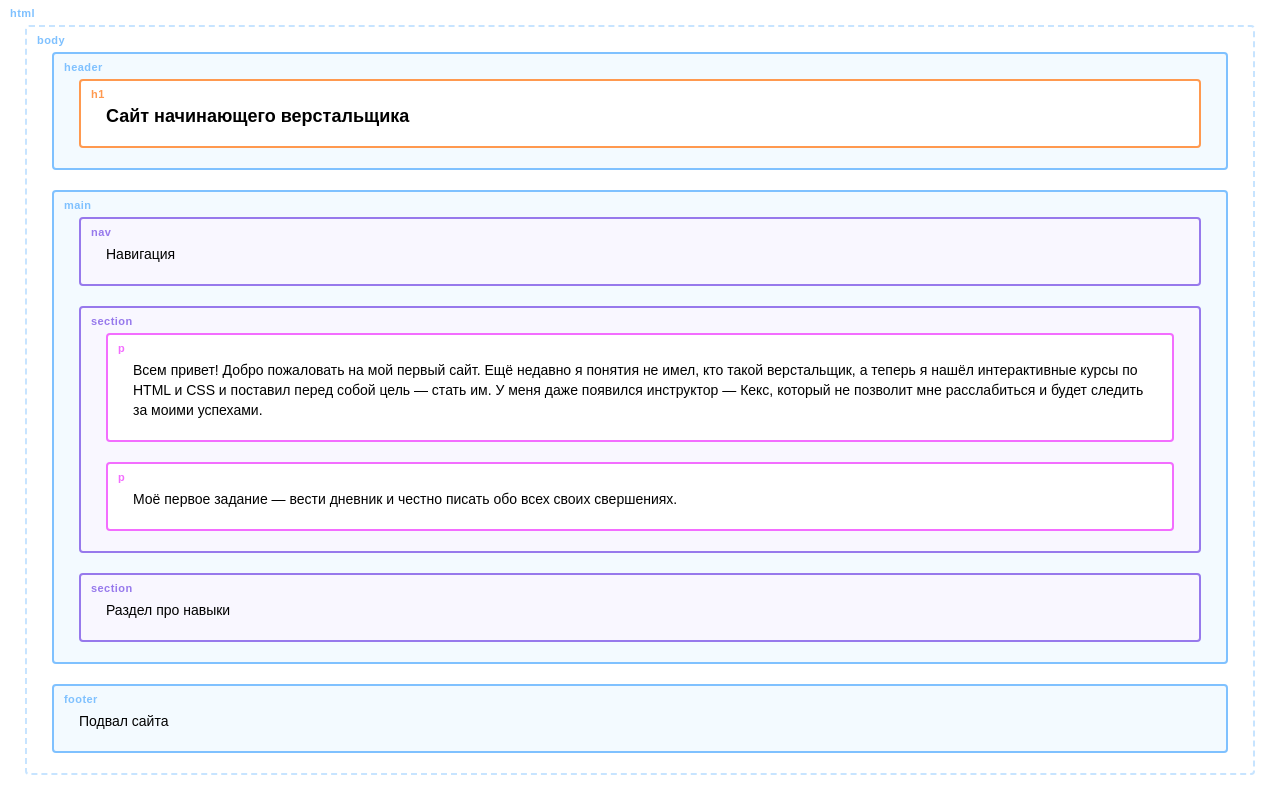
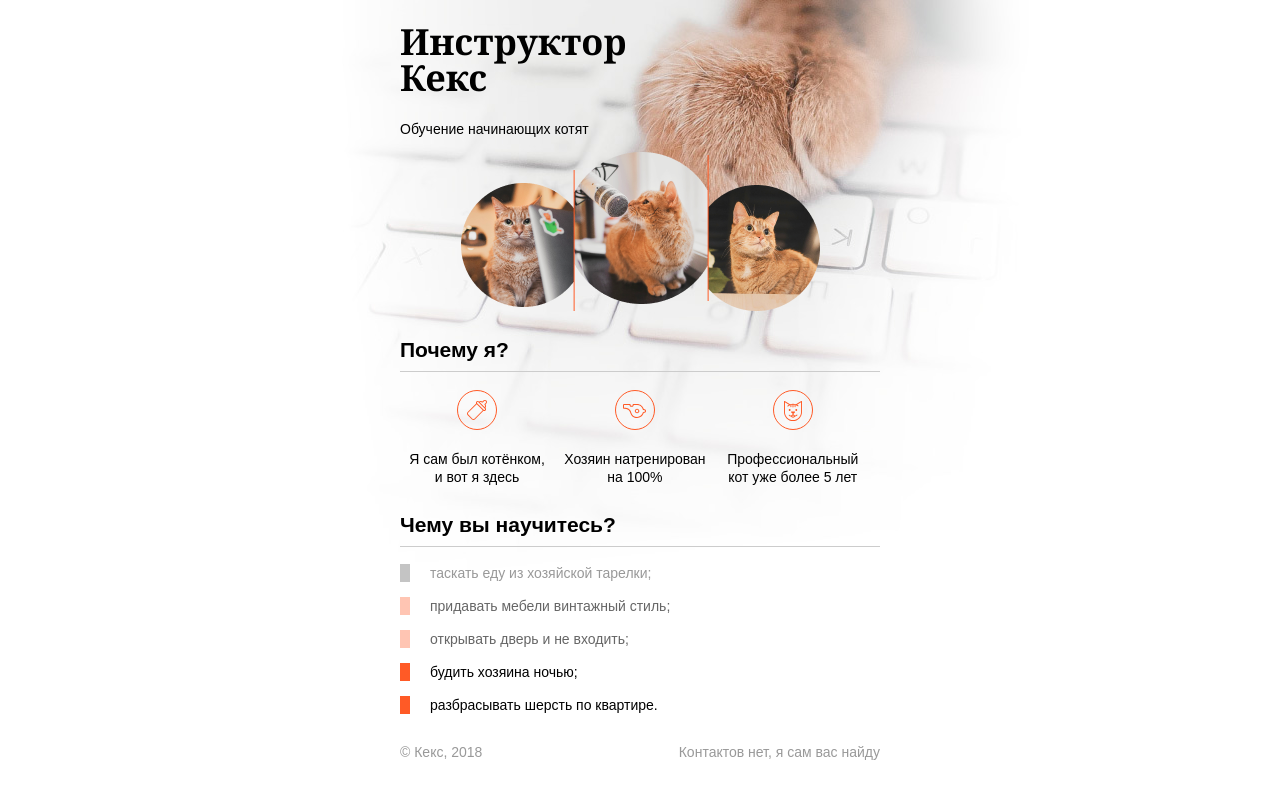
Before and after one commit to moonraker88/my-site, a plain HTML site: page source/project/index.html in a window 1280 px wide. Drawn offline with Linux system fonts and the light colour scheme; a web font is replaced by a local one.

Commit message:
Add files via upload
Замена

```diff
--- a/source/project/index.html
+++ b/source/project/index.html
@@ -2,29 +2,39 @@
 <html lang="ru">
   <head>
     <meta charset="utf-8">
-    <meta name="keywords" content="вёрстка, HTML, CSS, блог">
-    <meta name="description" content="Блог о процессе обучения веб-технологиям">
-    <title>Сайт начинающего верстальщика</title>
-    <link rel="stylesheet" href="outlines.css">
+    <title>Инструктор Кекс</title>
+    <link rel="stylesheet" href="style.css">
   </head>
   <body>
-    <header>
-      <h1>Сайт начинающего верстальщика</h1>
-    </header>
-    <main>
-      <nav>
-        Навигация
-      </nav>
-      <section>
-        <p>Всем привет! Добро пожаловать на мой первый сайт. Ещё недавно я понятия не имел, кто такой верстальщик, а теперь я нашёл интерактивные курсы по HTML и CSS и поставил перед собой цель — стать им. У меня даже появился инструктор — Кекс, который не позволит мне расслабиться и будет следить за моими успехами.</p>
-        <p>Моё первое задание — вести дневник и честно писать обо всех своих свершениях.</p>
+    <div class="container">
+      <header class="site-header">
+        <h1>Инструктор Кекс</h1>
+        <p>Обучение начинающих котят</p>
+        <img src="img/keks.png">
+      </header>
+
+      <section class="features">
+        <h2>Почему я?</h2>
+        <p class="feature-kitten">Я сам был котёнком, и вот я здесь</p>
+        <p class="feature-train">Хозяин натренирован на 100%</p>
+        <p class="feature-cat">Профессиональный кот уже более 5 лет</p>
       </section>
-      <section>
-        Раздел про навыки
+
+      <section class="skills">
+        <h2>Чему вы научитесь?</h2>
+        <ul class="skills-list">
+          <li class="skills-item">таскать еду из хозяйской тарелки;</li>
+          <li class="skills-item standart">придавать мебели винтажный стиль;</li>
+          <li class="skills-item standart">открывать дверь и не входить;</li>
+          <li class="skills-item vip">будить хозяина ночью;</li>
+          <li class="skills-item vip">разбрасывать шерсть по квартире.</li>
+        </ul>
       </section>
-    </main>
-    <footer>
-      Подвал сайта
-    </footer>
+
+      <footer class="site-footer">
+        <p>© Кекс, 2018</p>
+        <p>Контактов нет, я сам вас найду</p>
+      </footer>
+    </div>
   </body>
 </html>
--- /dev/null
+++ b/source/project/style.css
@@ -0,0 +1,93 @@
+body {
+  padding: 0;
+  font-family: "Arial", sans-serif;
+  font-size: 14px;
+  line-height: 18px;
+  color: #000000;
+  background: #ffffff url("img/keks-background.jpg") no-repeat 50% 0;
+}
+
+h1 {
+  width: 260px;
+  font-family: "Georgia", serif;
+  font-size: 36px;
+  line-height: 36px;
+}
+
+h2 {
+  padding-bottom: 12px;
+  border-bottom: 1px solid #cccccc;
+}
+
+.site-header {
+  margin-bottom: 30px;
+}
+
+.skills-item {
+  margin-bottom: 15px;
+  padding-left: 20px;
+  border-left: 10px solid #c4c4c4;
+  color: #999999;
+}
+
+.standart {
+  border-color: #ffc5b3;
+  color: #666666;
+}
+
+/* Добавьте правило ниже */
+
+.vip {
+  border-color: #ff5a26;
+  color: #000000;
+}
+
+.container {
+  width: 480px;
+  margin: 0 auto;
+}
+
+.site-header img {
+  display: block;
+  margin: 0 auto;
+}
+
+.features {
+  margin-bottom: 30px;
+}
+
+.features p {
+  display: inline-block;
+  vertical-align: top;
+  width: 30%;
+  margin: 0 5px;
+  text-align: center;
+  background-repeat: no-repeat;
+  background-position: center top;
+}
+
+.feature-kitten {
+  padding-top: 60px;
+  background-image: url("img/bottle.svg");
+}
+
+.feature-cat {
+  padding-top: 60px;
+  background-image: url("img/cat.svg");
+}
+
+.feature-train {
+  padding-top: 60px;
+  background-image: url("img/whistle.svg");
+}
+
+.skills-list {
+  padding: 0;
+  list-style: none;
+}
+
+.site-footer {
+  display: flex;
+  justify-content: space-between;
+  color: #999999;
+}
```
Also changed, not shown: source/project/img/banner-1.png (added), source/project/img/banner-2.png (added), source/project/img/bottle.svg (added), source/project/img/cat.svg (added), source/project/img/keks-background-dark.jpg (added), source/project/img/keks-background.jpg (added), source/project/img/keks.png (added), source/project/img/whistle.svg (added).
